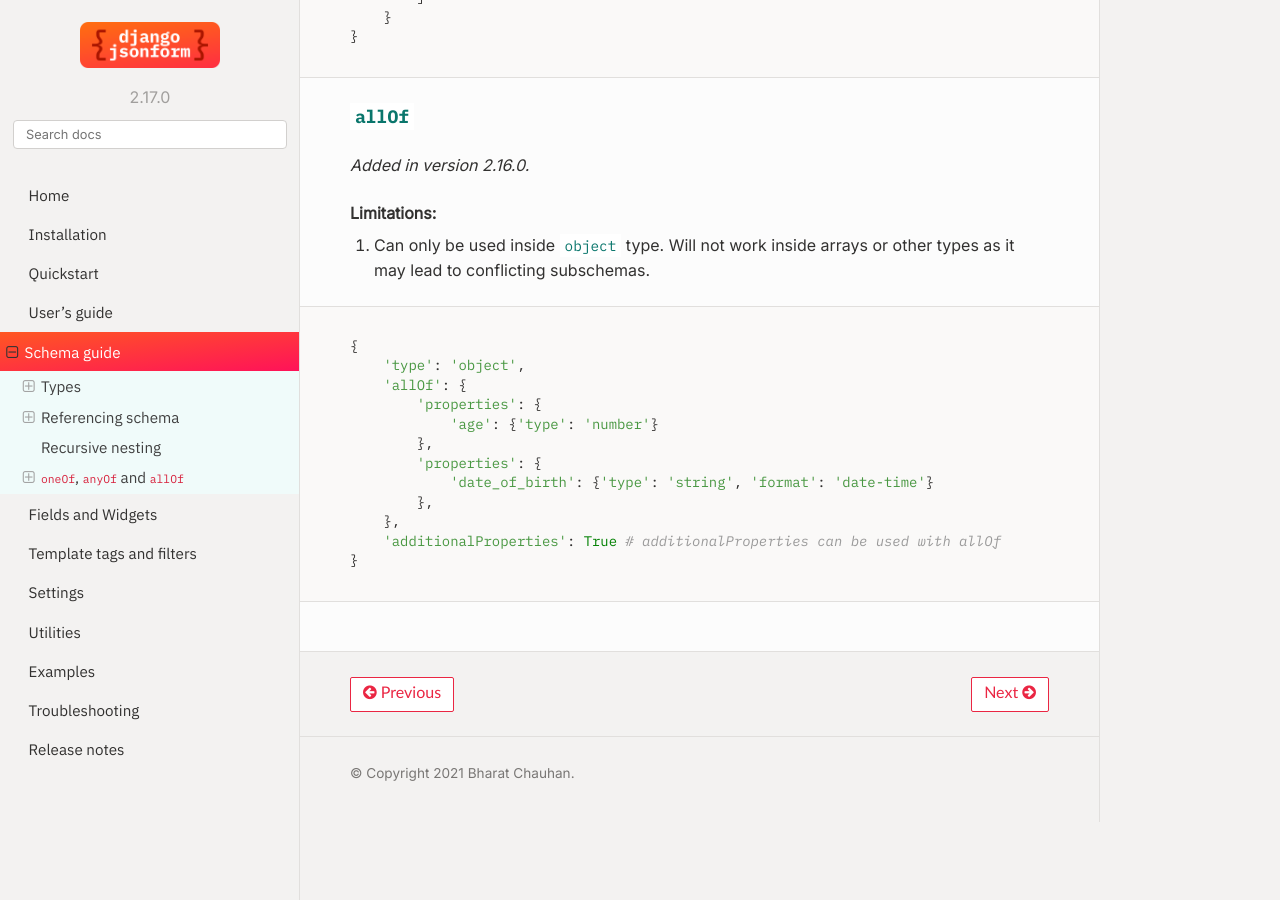
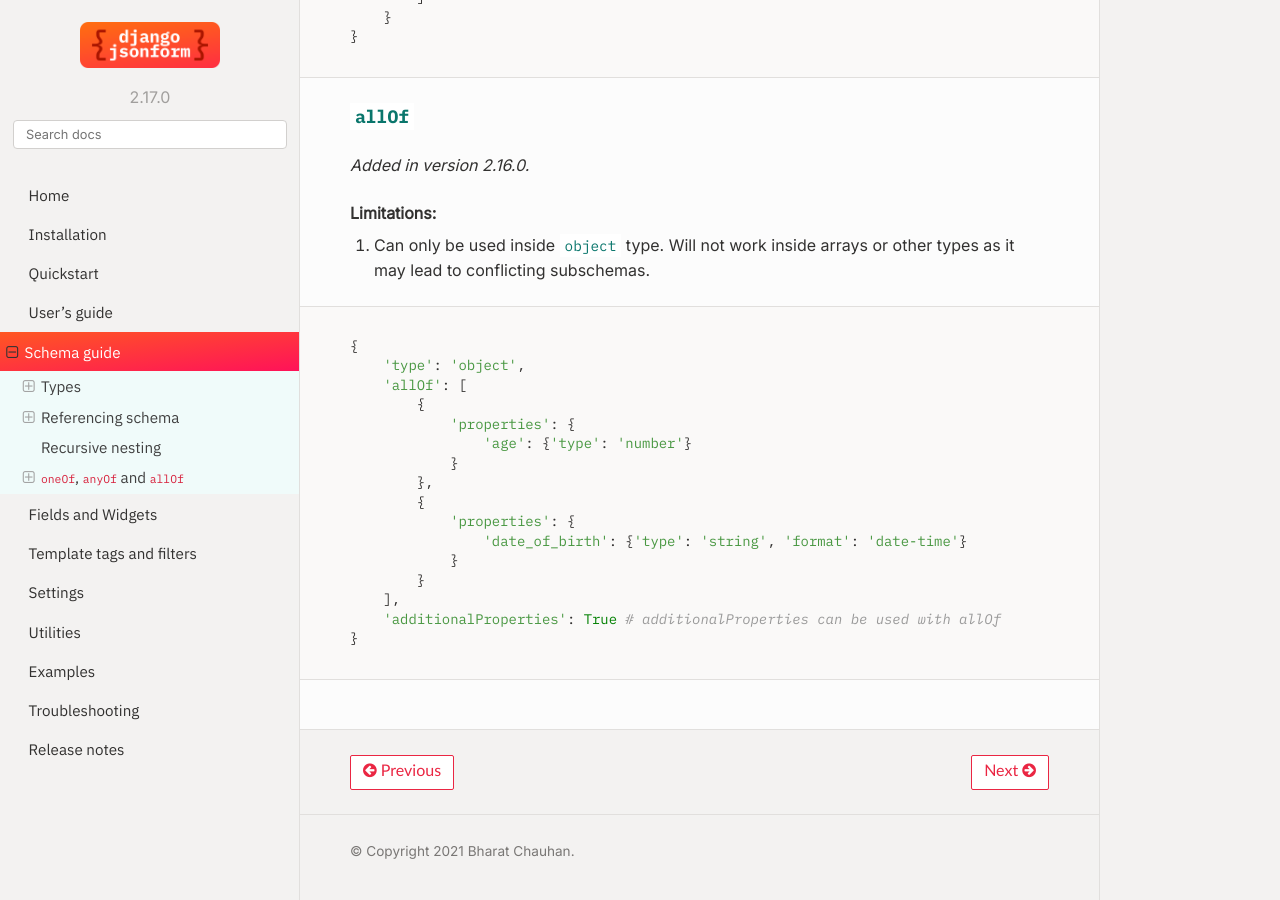
Before and after one commit to bhch/django-jsonform, a Sphinx documentation site: the page built from docs/schema.rst, in a window 1280 px wide and 900 px high, scrolled down 11538 px. Built offline with Sphinx 7.4.7 and the Read the Docs theme 2.0.0, drawn with Linux system fonts in a browser that asks for light colours; before the commit the page ends 12360 px from its top, so only the background shows below that.

Commit message:
Fix #104: Code example in docs

```diff
--- a/docs/schema.rst
+++ b/docs/schema.rst
@@ -575,13 +575,17 @@ certain limitations.
 
     {
         'type': 'object',
-        'allOf': {
-            'properties': {
-                'age': {'type': 'number'}
+        'allOf': [
+            {
+                'properties': {
+                    'age': {'type': 'number'}
+                }
             },
-            'properties': {
-                'date_of_birth': {'type': 'string', 'format': 'date-time'}
-            },
-        },
+            {
+                'properties': {
+                    'date_of_birth': {'type': 'string', 'format': 'date-time'}
+                }
+            }
+        ],
         'additionalProperties': True # additionalProperties can be used with allOf
     }
```
